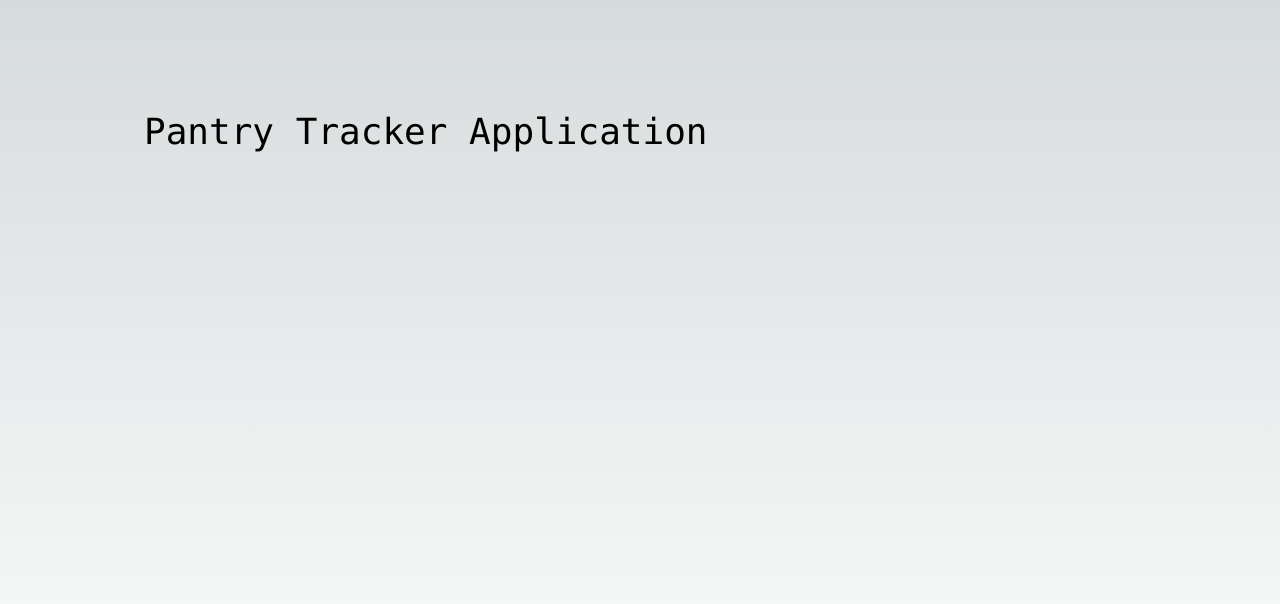
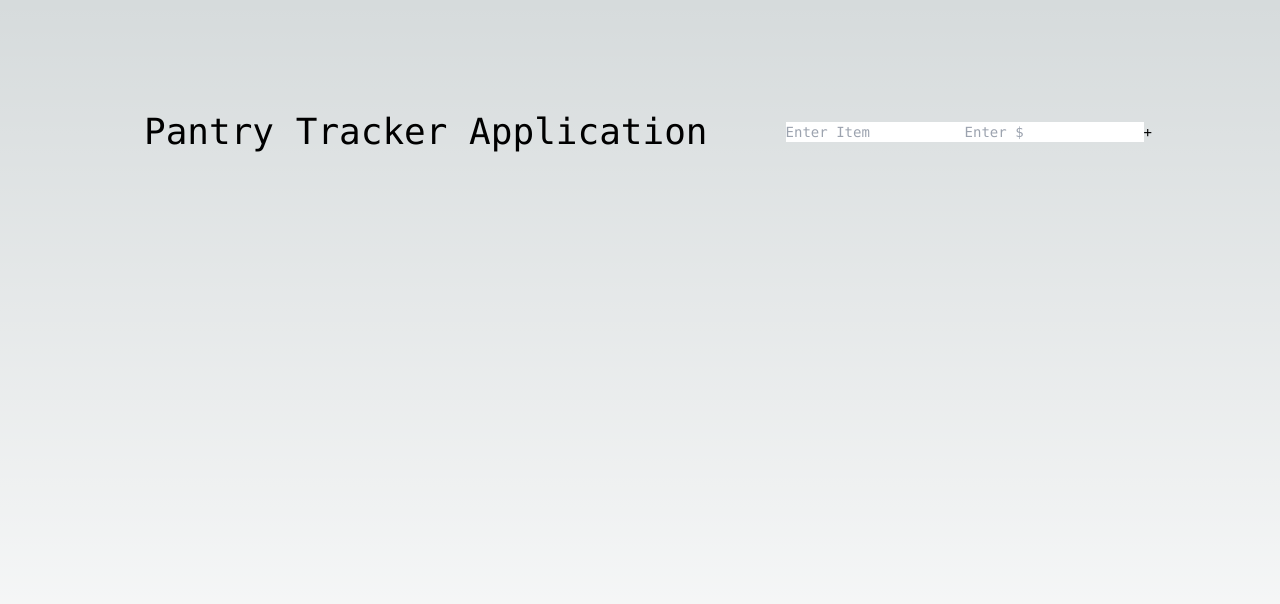
Before and after one commit to Javaria-Shabbir24/PantryTrackerApplication, a Next.js app: page / in a window 1280 px wide. Shown: the top 604 px of the page. Built offline with nearby package versions, Linux system fonts and the light colour scheme.

Commit message:
form added

```diff
--- a/app/page.js
+++ b/app/page.js
@@ -5,6 +5,15 @@ export default function Home() {
     <main className="flex min-h-screen flex-col items-center justify-between p-24">
       <div className="z-10 max-w-5xl w-full items-center justify-between font-mono text-sm lg:flex">
        <h1 className="text-4xl p-4 text-center">Pantry Tracker Application</h1>
+
+      <div>
+        <form>
+          <input type="text" placeholder='Enter Item'></input>
+          <input type="number" placeholder='Enter $'></input>
+          <button type="submit">+</button>
+        </form>
+      </div>
+
       </div>
     </main>
   );
```
